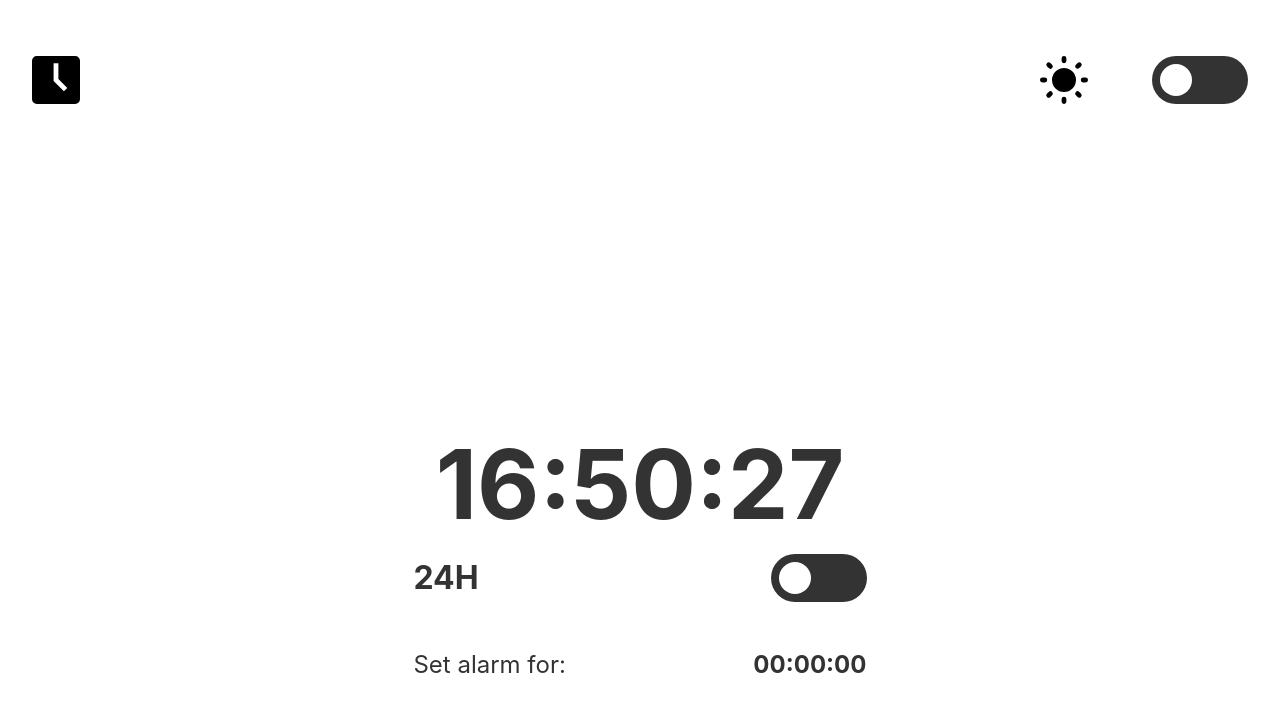
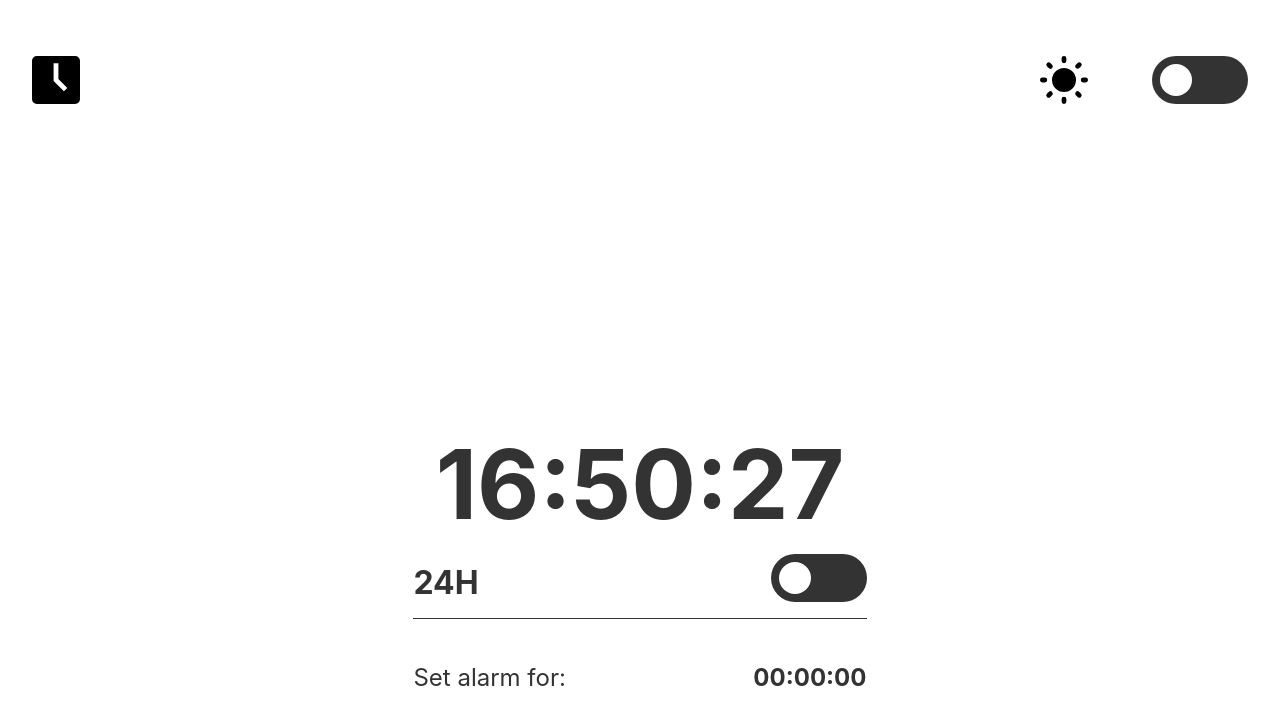
Before and after one commit to Android789515/react-clock, a React (Create React App) app: page / in a window 1280 px wide. Shown: the top 724 px of the page. Built offline with nearby package versions, Linux system fonts and the light colour scheme.

Commit message:
Tweaked layout and styles for the TimeClock component.
Added a bottom border to the time format and adjusted spacing around it.

Aligned the time format and the toggle switch to the bottom of the layout.

```diff
--- a/src/components/clock-features/time-clock/TimeClock.module.scss
+++ b/src/components/clock-features/time-clock/TimeClock.module.scss
@@ -8,9 +8,12 @@
   display: grid;
   grid-auto-flow: column;
   grid-column-gap: .5em;
-  align-items: center;
+  align-items: end;
 
-  margin-bottom: 1em;
+  border-bottom: solid 1px;
+  padding-bottom: .5em;
+
+  margin-bottom: .75em;
 }
 
 .timeFormat {
@@ -19,7 +22,10 @@
 
 @media (min-width: App.$layoutBreakpoint) {
   .timeFormatLayout {
-    margin-bottom: 3em;
+    border-bottom: solid 1px;
+    padding-bottom: 1em;
+
+    margin-bottom: 2.75em;
   }
 
   .timeFormat {
```
